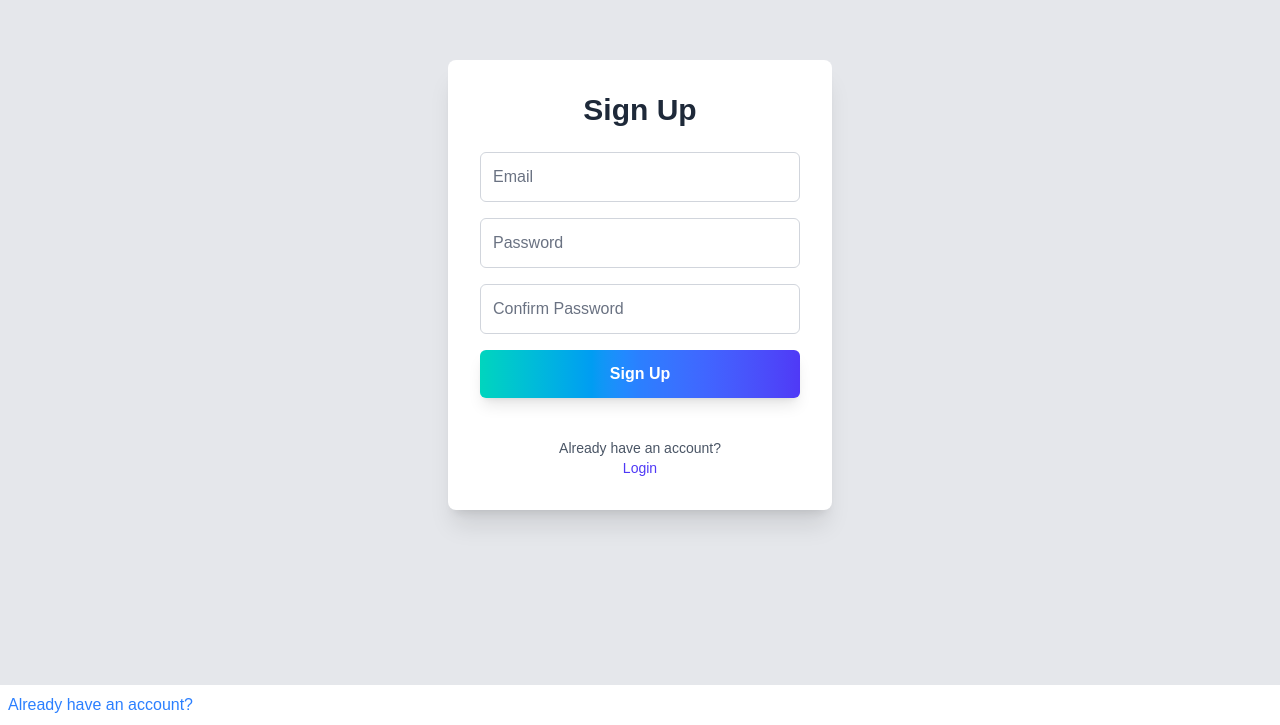
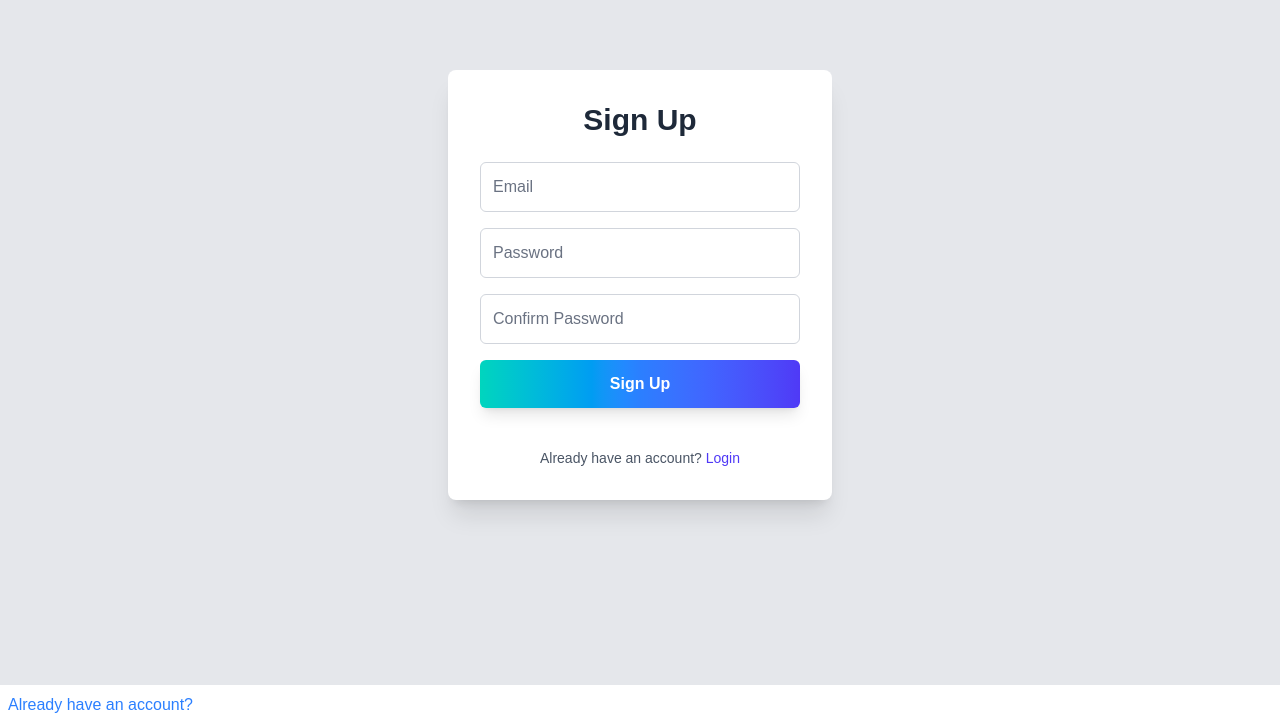
Before and after one commit to mnraza-dev/food-delivery-app, a Next.js app: page /restaurant in a window 1280 px wide. Shown: the part 115-840 px from the top of the page. Built offline with nearby package versions, Linux system fonts and the light colour scheme.

Commit message:
Refactor RestaurantSignUp component to streamline login link styling and improve code readability

```diff
--- a/src/app/_components/RestaurantSignUp.jsx
+++ b/src/app/_components/RestaurantSignUp.jsx
@@ -66,10 +66,9 @@ const RestaurantSignUp = () => {
         {/* Link to login page */}
         <div className="text-sm mt-4 text-center text-gray-600">
           <span>Already have an account? </span>
-          <Link href="/login">
-            <p className="text-indigo-600 hover:underline cursor-pointer">
+          <Link href="/login" className="text-indigo-600 hover:underline cursor-pointer">
               Login
-            </p>
+
           </Link>
         </div>
       </div>
```
